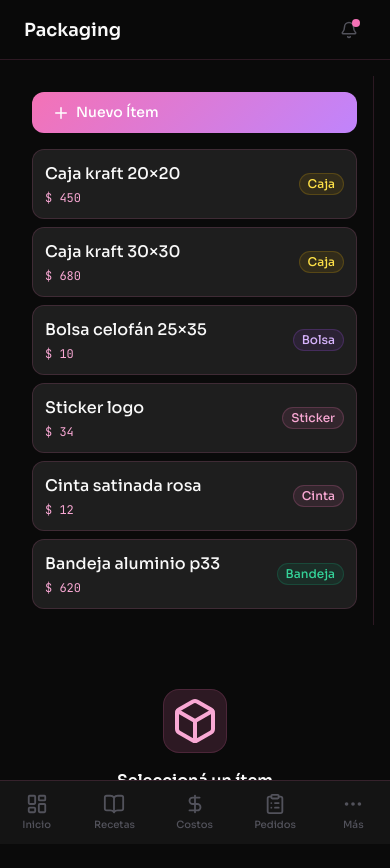
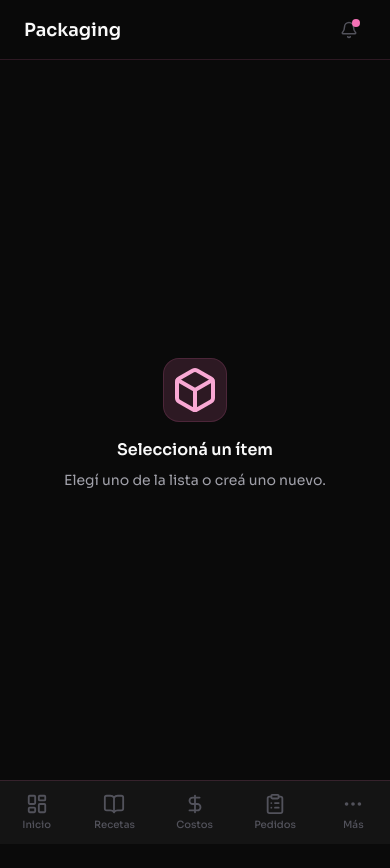
Before and after one commit to LeoSaracco/baky, a React (Vite) app: page /baky/packaging in a window 390 px wide. Shown: the top 868 px of the page. Built offline with nearby package versions, Linux system fonts and the light colour scheme.

Commit message:
fix: show form in mobile when isCreating is true

```diff
--- a/src/components/ui/TwoPanelLayout.tsx
+++ b/src/components/ui/TwoPanelLayout.tsx
@@ -25,6 +25,16 @@ export const TwoPanelLayout: React.FC<TwoPanelLayoutProps> = ({
     );
   }
 
+  if (isMobile && hasRightContent) {
+    return (
+      <div className="flex flex-col" style={{ height: 'calc(100vh - var(--topbar-height) - var(--bottomnav-height))' }}>
+        <div className="flex-1 overflow-y-auto">
+          {rightPanel}
+        </div>
+      </div>
+    );
+  }
+
   return (
     <div className="flex flex-col md:flex-row gap-0 min-h-0 h-full">
       <div className={`${leftPanelWidth} flex-shrink-0 overflow-hidden flex flex-col border-r border-[var(--border-subtle)]`}>
--- a/src/pages/Supermercados.tsx
+++ b/src/pages/Supermercados.tsx
@@ -311,11 +311,11 @@ export const Supermercados: React.FC = () => {
   ) : null;
 
   if (isMobile) {
-    if (isEditing) {
+    if (isCreating) {
       return (
         <div className="flex flex-col h-full">
           <div className="flex items-center justify-between p-4 border-b border-[var(--border-subtle)]">
-            <h2 className="font-semibold text-[var(--text-primary)]">Editar Supermercado</h2>
+            <h2 className="font-semibold text-[var(--text-primary)]">Nuevo Supermercado</h2>
             <Button variant="ghost" size="sm" icon={<X size={18} />} onClick={closeForm}>Cerrar</Button>
           </div>
           <div className="flex-1 overflow-y-auto p-4 space-y-4">
```
